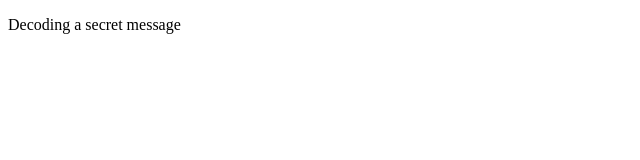
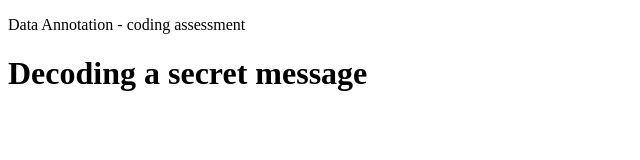
Before and after one commit to DarrickFauvel/decoding-a-secret-message, a plain HTML site: page index.html in a window 1280 px wide. Shown: the whole page, without its empty margins (0-640 px from the left). Drawn offline with Linux system fonts and the light colour scheme; no server answers.

Commit message:
Display some text

```diff
--- a/index.html
+++ b/index.html
@@ -7,6 +7,7 @@
     <script type="module" src="script.js"></script>
 </head>
 <body>
-    <p>Decoding a secret message</p>
+    <p>Data Annotation - coding assessment</p>
+    <h1>Decoding a secret message</h1>
 </body>
 </html>
```
